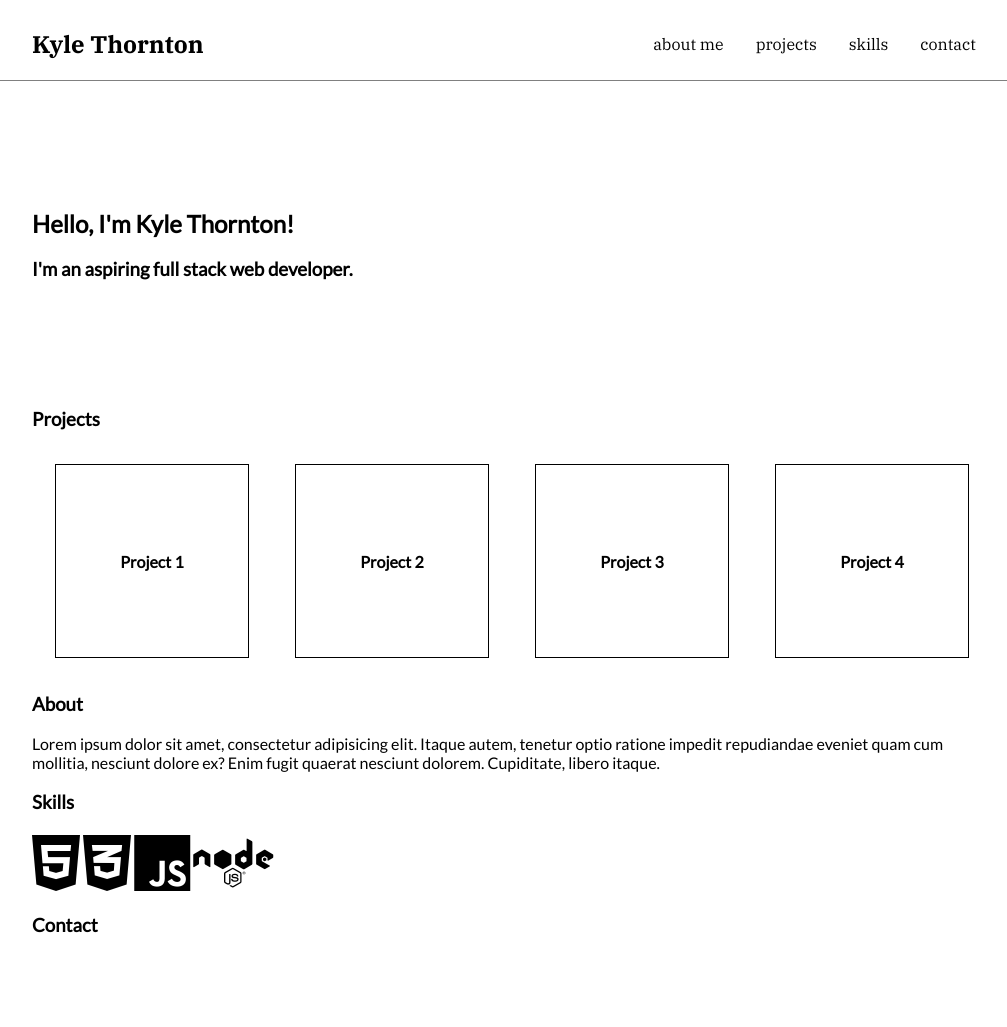
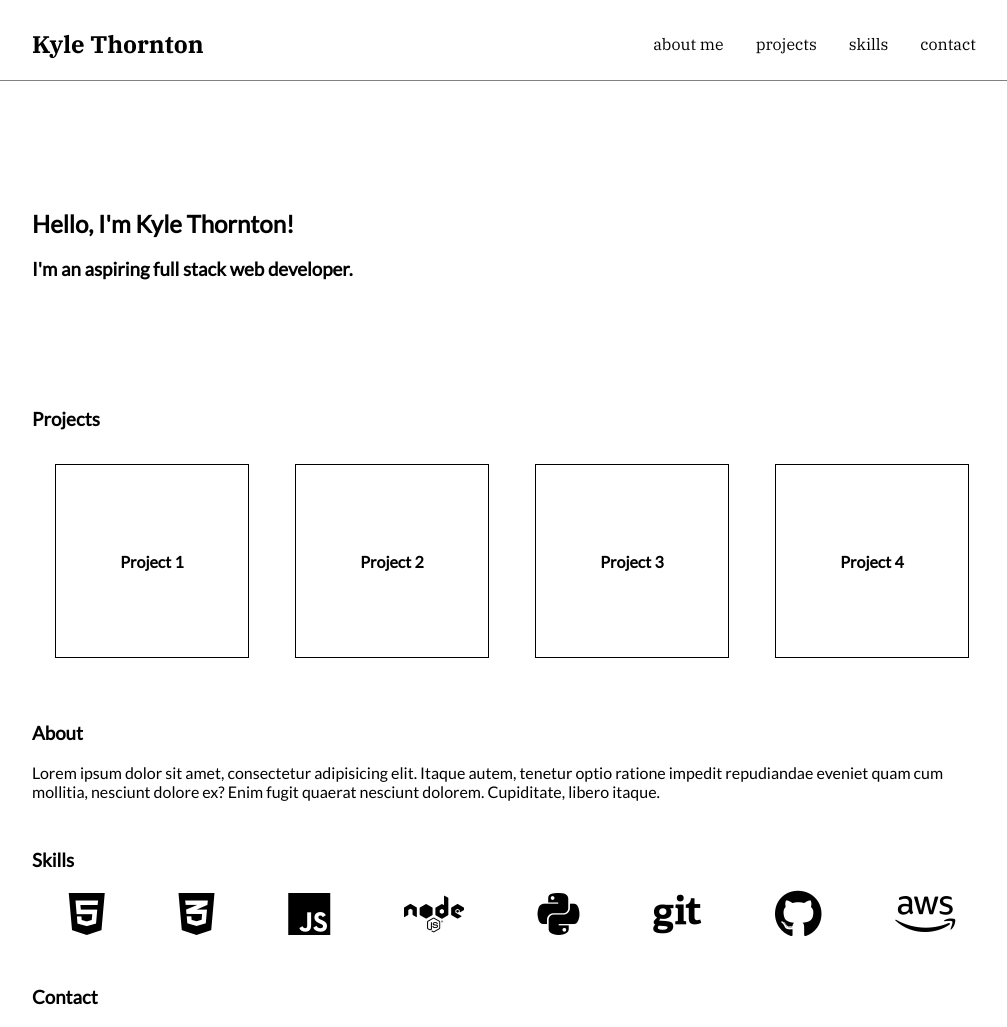
Before and after one commit to KyleMThornton/KyleMThornton, a plain HTML site: page index.html in a window 1280 px wide. Shown: the whole page, without its empty margins (128-1135 px from the left). Before the commit the page ends 955 px from the top, so only its background shows below. Drawn offline with Linux system fonts and the light colour scheme.

Commit message:
Updated icons and added better spacing

```diff
--- a/index.html
+++ b/index.html
@@ -51,10 +51,16 @@
         </div>
         <div class="skills">
             <h3>Skills</h3>
-            <i class="fa-brands fa-html5 fa-4x"></i>
-            <i class="fa-brands fa-css3-alt fa-4x"></i>
-            <i class="fa-brands fa-js fa-4x"></i>
-            <i class="fa-brands fa-node fa-4x"></i>
+            <div class="skillswrapper">
+                <i class="fa-brands fa-html5 fa-3x"></i>
+                <i class="fa-brands fa-css3-alt fa-3x"></i>
+                <i class="fa-brands fa-js fa-3x"></i>
+                <i class="fa-brands fa-node fa-3x"></i>
+                <i class="fa-brands fa-python fa-3x"></i>
+                <i class="fa-brands fa-git fa-3x"></i>
+                <i class="fa-brands fa-github fa-3x"></i>
+                <i class="fa-brands fa-aws fa-3x"></i>
+            </div>
         </div>
         <div class="contact">
             <h3>Contact</h3>
--- a/styles.css
+++ b/styles.css
@@ -57,3 +57,20 @@ main {
     font-weight: bold;
     text-decoration: underline;
 }
+
+.about {
+    margin-top: 3rem;
+}
+
+.skills {
+    margin-top: 3rem;
+}
+
+.skillswrapper {
+    display: flex;
+    justify-content: space-around;
+}
+
+.contact {
+    margin-top: 3rem;
+}
```
